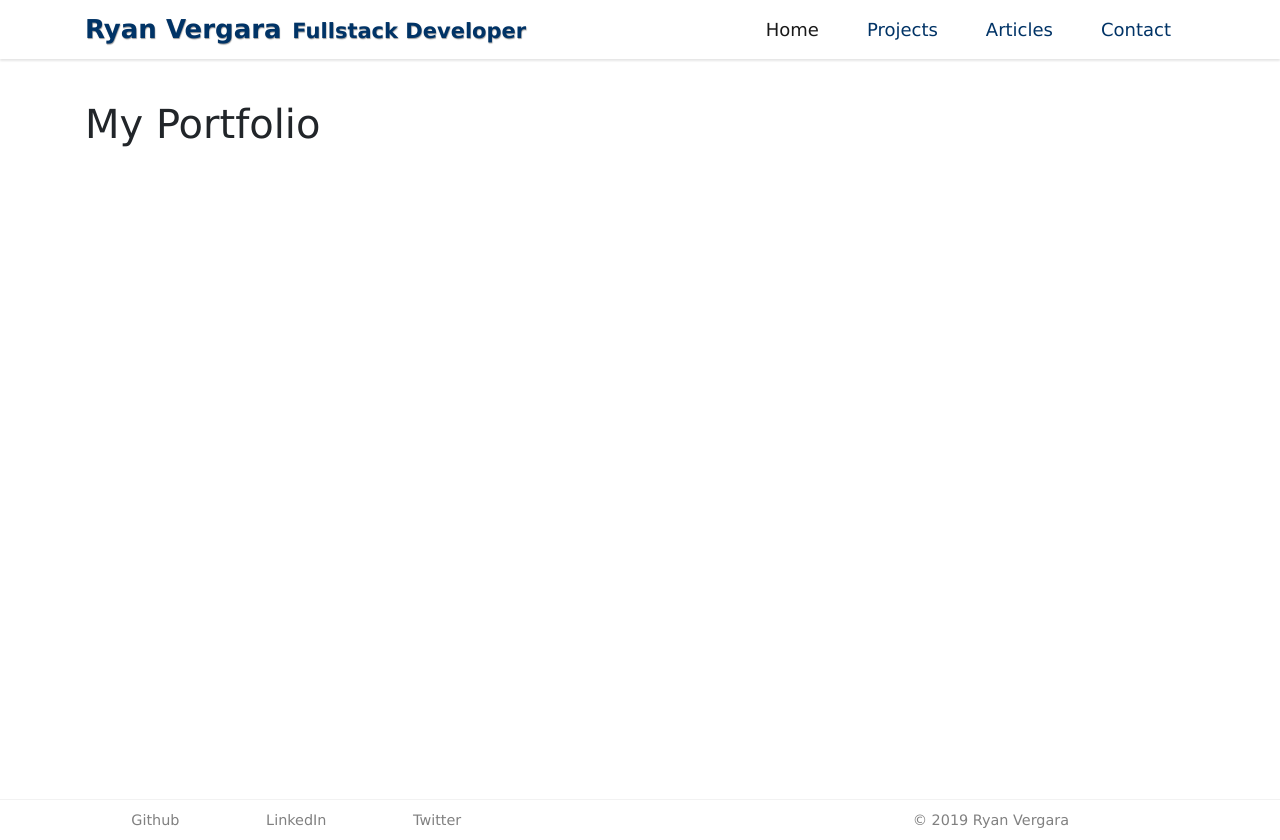
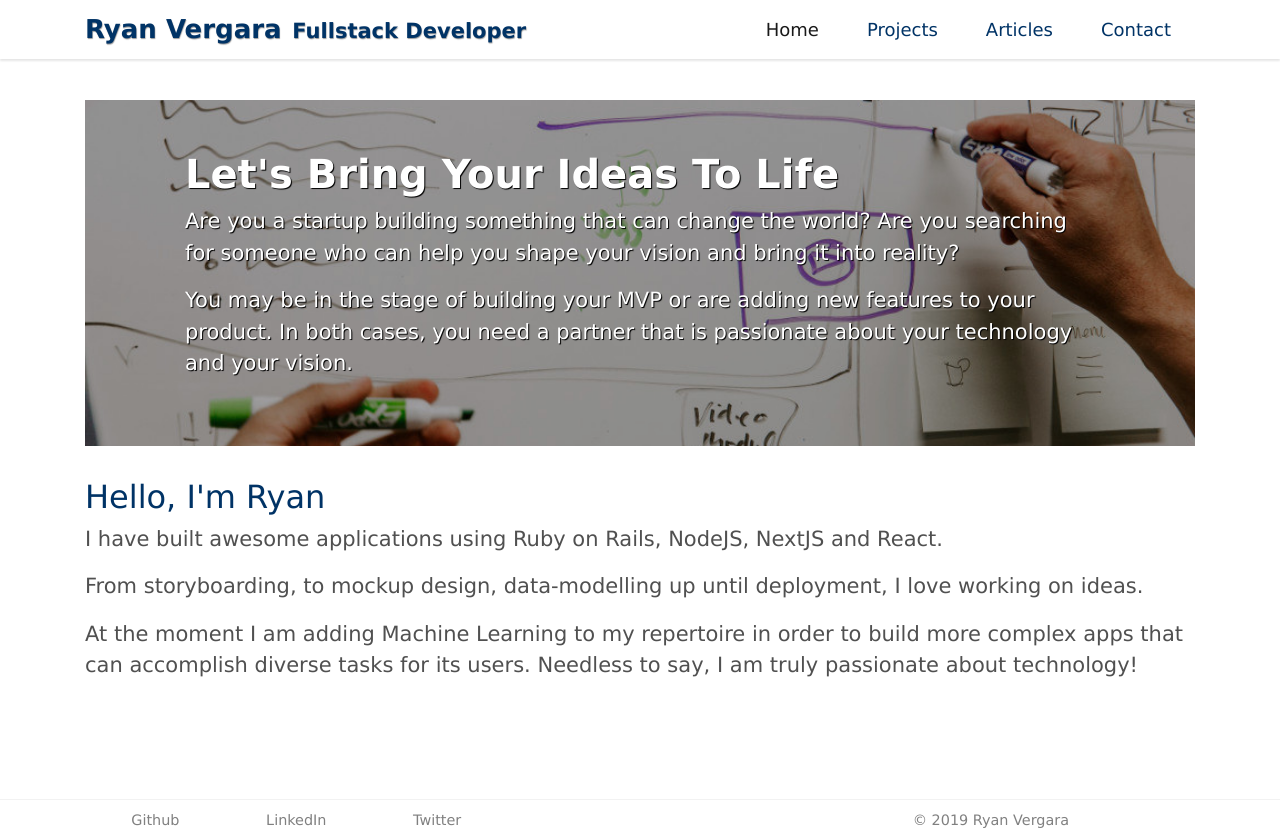
Before and after one commit to rvvergara/my-portfolio, a Next.js app: page / in a window 1280 px wide. Built offline with nearby package versions, Linux system fonts and the light colour scheme.

Commit message:
Populate index page
- Add a jumbotron (w/ a nice background image) that discusses about
what I believe my target customers/clients need
- Add a jumbotron that gives a short About me
- Style the two jumbotrons (with a background image for the first one)

```diff
--- /dev/null
+++ b/components/Home/index.js
@@ -0,0 +1,31 @@
+import Jumbotron from 'react-bootstrap/Jumbotron';
+import Card from 'react-bootstrap/Card';
+import homeContent from '../../data/home';
+
+const HomePage = () => (
+  <div>
+    <Jumbotron fluid className="problem-intro">
+      <h1>Let's Bring Your Ideas To Life</h1>
+      <p>
+        Are you a startup building something that can change the world? Are you searching for someone who can help you shape your vision and bring it into reality?
+      </p>
+      <p>
+        You may be in the stage of building your MVP or are adding new features to your product. In both cases, you need a partner that is passionate about your technology and your vision.
+      </p>
+    </Jumbotron>
+    <Jumbotron fluid className="my-intro">
+      <h2>Hello, I'm Ryan</h2>
+      <p>
+        I have built awesome applications using Ruby on Rails, NodeJS, NextJS and React.
+      </p>
+      <p>
+        From storyboarding, to mockup design, data-modelling up until deployment, I love working on ideas.
+      </p>
+      <p>
+      At the moment I am adding Machine Learning to my repertoire in order to build more complex apps that can accomplish diverse tasks for its users. Needless to say, I am truly passionate about technology!
+      </p>
+    </Jumbotron>
+  </div>
+);
+
+export default HomePage;
--- a/data/home.js
+++ b/data/home.js
@@ -2,13 +2,16 @@ export default [
   {
     title: 'First Title',
     text: 'Ex voluptate minim ipsum aliqua irure quis commodo ipsum velit quis irure elit deserunt nisi. Lorem cupidatat ut velit id aliquip eiusmod dolore reprehenderit. Occaecat voluptate sit veniam eu Lorem aliquip commodo cupidatat mollit mollit non sint ullamco. Minim labore fugiat enim quis consectetur ullamco duis eu ipsum excepteur aliquip proident est.',
+    image: 'https://tinyimg.io/i/rkQ6sRE.jpg',
   },
   {
     title: 'Second Title',
     text: 'Sit cillum voluptate labore ut reprehenderit. Pariatur reprehenderit sit culpa adipisicing aliquip culpa mollit aliqua cillum. Ipsum elit quis in nisi eu pariatur dolor elit cillum. Ut aliquip eiusmod sint ut dolore cupidatat duis mollit adipisicing ut commodo veniam. Voluptate excepteur voluptate anim dolor ad ipsum cupidatat ad nulla voluptate cupidatat.',
+    image: 'https://tinyimg.io/i/rkQ6sRE.jpg',
   },
   {
     title: 'Third Title',
-    text: 'Adipisicing esse laborum minim proident duis. Do est voluptate consectetur ad quis duis minim ullamco. Aute aute sint officia proident consectetur ex tempor elit dolore laboris irure officia sint. Sit elit elit laborum reprehenderit elit id minim aliquip. Et laboris magna laborum culpa velit magna officia enim est. Reprehenderit tempor esse adipisicing veniam dolore nisi fugiat aliqua. Duis velit nisi incididunt pariatur duis commodo tempor irure velit sunt aute.'
-},
+    text: 'Adipisicing esse laborum minim proident duis. Do est voluptate consectetur ad quis duis minim ullamco. Aute aute sint officia proident consectetur ex tempor elit dolore laboris irure officia sint. Sit elit elit laborum reprehenderit elit id minim aliquip. Et laboris magna laborum culpa velit magna officia enim est. Reprehenderit tempor esse adipisicing veniam dolore nisi fugiat aliqua. Duis velit nisi incididunt pariatur duis commodo tempor irure velit sunt aute.',
+    image: 'https://tinyimg.io/i/rkQ6sRE.jpg',
+  },
 ];
--- a/pages/index.js
+++ b/pages/index.js
@@ -1,10 +1,9 @@
 import Layout from '../components/Layout';
+import HomePage from '../components/Home';
 
 const Index = () => (
   <Layout title="Home" activeKey="/">
-    <h1>
-      My Portfolio
-    </h1>
+    <HomePage />
   </Layout>
 );
 export default Index;
--- a/scss/base/_settings.scss
+++ b/scss/base/_settings.scss
@@ -3,6 +3,7 @@ $main-blue: #003366;
 $lighter-blue: #1e2327;
 $white: #fff;
 $gray: #808080;
+$dark-gray: #505050;
 $shadow-color: rgba(0, 0, 0, 0.1);
 
 // font-families
--- /dev/null
+++ b/scss/components/Home/_homepage.scss
@@ -0,0 +1,30 @@
+.jumbotron {
+  h1 {
+    font-weight: 700;
+  }
+
+  p {
+    font-size: $medium;
+  }
+}
+
+.problem-intro {
+  background: url('/static/images/ideas-darker.jpg') no-repeat 0% 50%;
+  background-size: cover;
+  padding: 50px 100px;
+  color: $white;
+  text-shadow: black 1px 1px 0.8px;
+}
+
+.my-intro {
+  background: $white;
+  padding: 0;
+
+  h2 {
+    color: $main-blue;
+  }
+
+  p {
+    color: $dark-gray;
+  }
+}
--- a/scss/main.scss
+++ b/scss/main.scss
@@ -3,3 +3,4 @@
 @import './components/Layout/layout';
 @import './components/Projects/projects';
 @import './components/Articles/article';
+@import './components/Home/homepage';
```
Also changed, not shown: static/images/ideas-darker.jpg (added).
